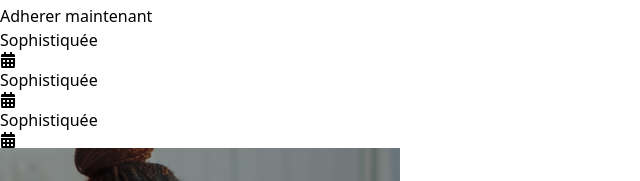
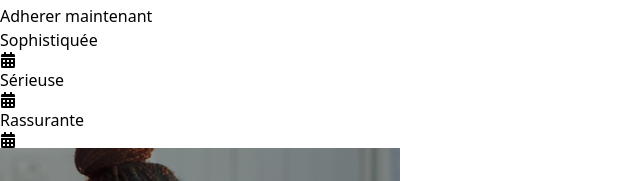
Before and after one commit to rovertnet/Scool, a React (Vite) app: page / in a window 1280 px wide. Shown: the part 514-695 px from the top of the page, without its empty margins (0-640 px from the left). Built offline with nearby package versions, Linux system fonts and the light colour scheme.

Commit message:
another commit

```diff
--- a/src/component/cAbout/Banner.jsx
+++ b/src/component/cAbout/Banner.jsx
@@ -29,16 +29,12 @@ const Banner = () => {
               <FaCalendarAlt className="text-4xl md:text-5xl " />
             </div>
             <div className="bg-green-700 md:px-14 px-7 md:py-7 py-5 rounded-lg flex flex-col md:flex-row gap-8">
-              <span className=" text-white text-xl font-bold">
-                Sophistiquée
-              </span>
+              <span className=" text-white text-xl font-bold">Sérieuse</span>
               <FaCalendarAlt className="text-4xl md:text-5xl text-white" />
             </div>
             <div className="bg-black md:px-14 px-7 md:py-7 py-5 rounded-lg flex flex-col md:flex-row gap-8">
-              <span className=" text-white text-xl font-bold">
-                Sophistiquée
-              </span>
-              <FaCalendarAlt className="text-4xl md:text-5xl " />
+              <span className=" text-white text-xl font-bold">Rassurante</span>
+              <FaCalendarAlt className="text-4xl md:text-5xl text-white" />
             </div>
           </div>
         </div>
```
